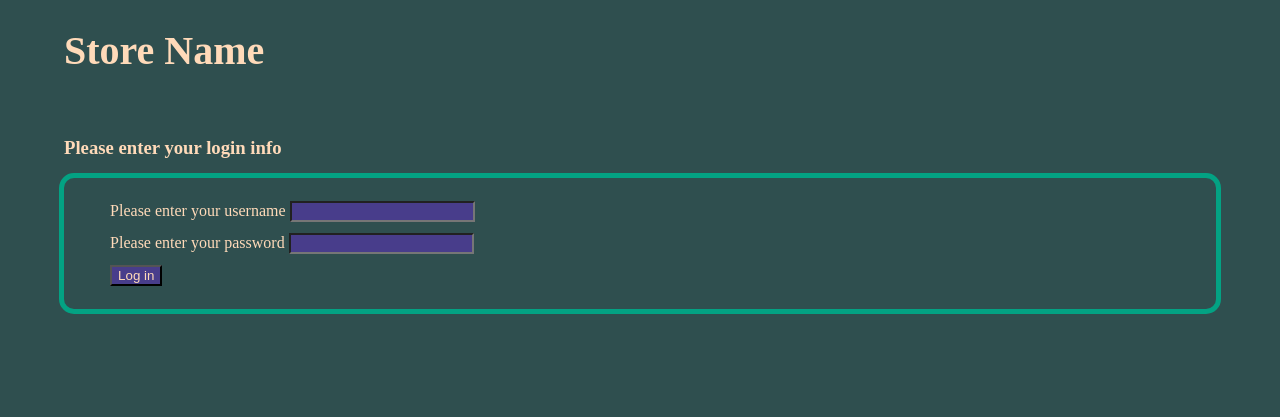
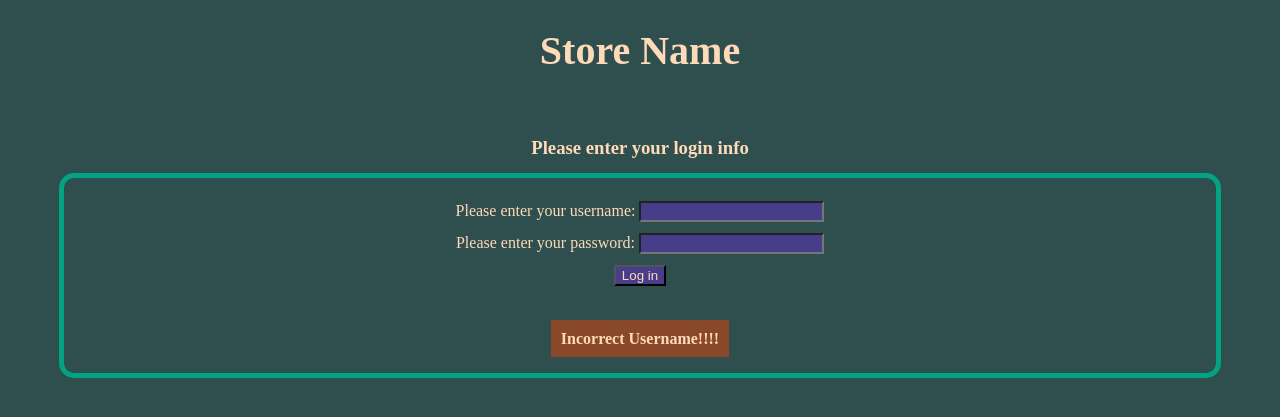
Before and after one commit to cool-mario/The-Store, a PHP site: page /login.php?m=name in a window 1280 px wide. Shown: the top 417 px of the page. Run offline with PHP 8.4, Linux system fonts and the light colour scheme.

Commit message:
made error message

```diff
--- a/login.php
+++ b/login.php
@@ -5,6 +5,9 @@
   <meta http-equiv="Content-Type" content="text/html;charset=utf-8">
   <link rel="stylesheet" href="style.css">
     <style>
+        body {
+            text-align:center;
+        }
         form {
             outline: 5px solid #03a283;
             padding: 1.5% 4% 1.5% 4%;
@@ -22,13 +25,22 @@
       <!-- Credentials Input -->
       <form action="store.php" method="post">
 
-        <label for="userInput1">Please enter your username</label>
-        <input id="userInput1" type="text" name="userName"></input>
-        <br>
-        <label for="userInput2">Please enter your password</label>
-        <input id="userInput2" type="password" name="password"></input>
-        <br>
-        <input type="submit" value="Log in">
+          <label for="userInput1">Please enter your username: </label>
+          <input id="userInput1" type="text" name="userName"></input>
+          <br>
+          <label for="userInput2">Please enter your password: </label>
+          <input id="userInput2" type="password" name="password"></input>
+          <br>
+          <input type="submit" value="Log in">
+
+          <?php
+              if (isset($_GET['m']) && $_GET['m'] == "name"){
+                echo "<br><br><strong class='error'>Incorrect Username!!!!</strong>";
+              } elseif (isset($_GET['m']) && $_GET['m'] == "pass"){
+                echo "<br><br><strong class='error'>Incorrect Password!!!!</strong>";
+              }
+          ?>
+
 
 
       </form>
--- a/store.php
+++ b/store.php
@@ -16,16 +16,14 @@ $sth->execute();
 $pass = $sth->fetch();
 
 if (!$pass){
-  echo "<p>not right username!!!!!!!!!!!!!!!!!!!!!</p>";
+  header( "Location: login.php?m=name"); // go back to sign in if name is wrong
 }
 else {
   if(password_verify($_SESSION["pass"],$pass[0])){
     echo "<p>logged in</p>";
   }
   else{
-    // header("Location: login.php");
-    // exit;
-    echo "<p>not right password!!!!!!!!!!!!!!!!!!</p>";
+    header( "Location: login.php?m=pass"); // go back to sign in if password is wrong
   }
 }
 
--- a/style.css
+++ b/style.css
@@ -19,3 +19,7 @@ input, select {
 h1 {
     font-size: 250%;
 }
+.error {
+    background-color: #8a482b;
+    padding: 10px;
+}
```
